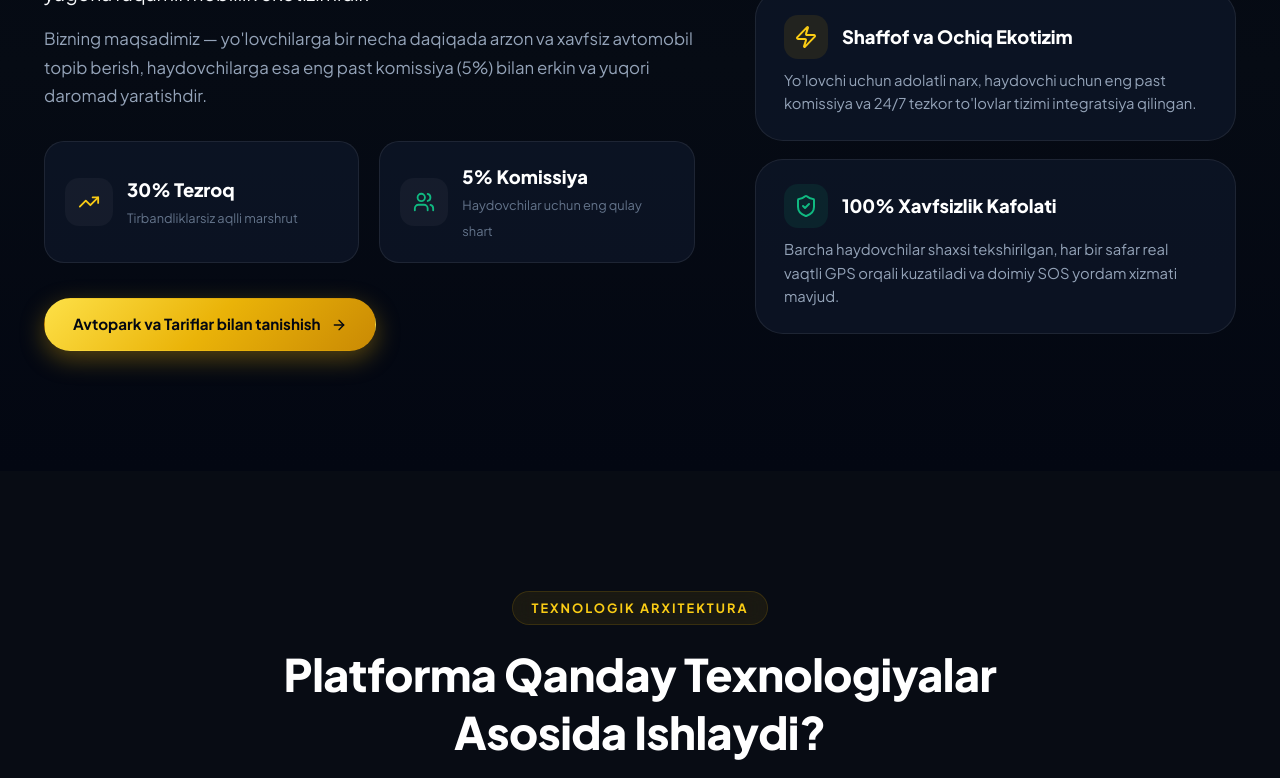
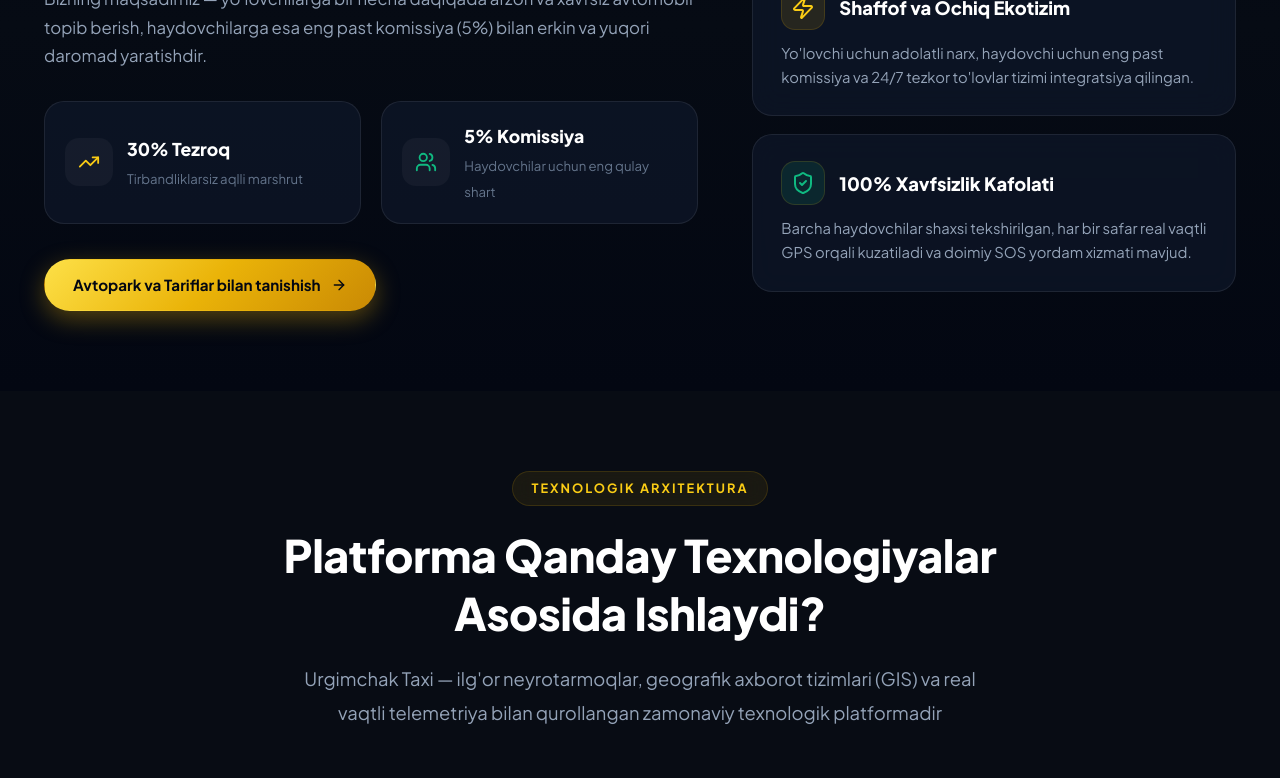
Before and after one commit to humoyun1773/taxi-landing-web, a React (Vite) app: page / in a window 1280 px wide. Shown: the part 1140-1918 px from the top of the page. Built offline with nearby package versions, Linux system fonts and the light colour scheme.

Commit message:
fix: optimize section vertical spacing, eliminate large empty gaps between sections, and tighten grid alignment

```diff
--- a/src/index.css
+++ b/src/index.css
@@ -156,7 +156,7 @@
 }
 
 .section {
-  padding: 120px 0;
+  padding: clamp(55px, 7vw, 80px) 0;
   position: relative;
 }
 
@@ -186,7 +186,7 @@
 .section-title {
   text-align: center;
   max-width: 720px;
-  margin: 0 auto 70px;
+  margin: 0 auto clamp(32px, 4.5vw, 48px);
 }
 
 .section-title.text-left {
@@ -980,14 +980,13 @@
    ABOUT PROJECT SECTION
    ========================================================================== */
 .about-project {
-  padding: 120px 0;
   position: relative;
 }
 
 .about-grid {
   display: grid;
   grid-template-columns: 1.15fr 0.85fr;
-  gap: 60px;
+  gap: clamp(32px, 4.5vw, 54px);
   align-items: center;
 }
 
@@ -1030,18 +1029,24 @@
   display: flex;
   align-items: center;
   justify-content: center;
+  flex-shrink: 0;
 }
 
 .about-metric strong {
   display: block;
-  font-size: 1.15rem;
+  font-size: 1.1rem;
   font-weight: 800;
   color: var(--text-white);
+  margin-bottom: 2px;
 }
 
 .about-metric span {
-  font-size: 0.8rem;
+  font-size: 0.825rem;
   color: var(--text-muted);
+}
+
+.about-cta-group {
+  margin-top: 10px;
 }
 
 .about-card-showcase {
@@ -1053,13 +1058,14 @@
 .about-feature-box {
   background: var(--bg-card);
   border: 1px solid var(--border-glass);
-  padding: 24px 28px;
-  border-radius: var(--radius-xl);
+  border-radius: var(--radius-lg);
+  padding: 26px 28px;
   transition: var(--transition);
+  backdrop-filter: blur(14px);
 }
 
 .about-feature-box:hover {
-  border-color: var(--border-gold);
+  border-color: var(--gold-400);
   transform: translateX(6px);
   background: var(--bg-card-hover);
 }
@@ -1068,27 +1074,29 @@
   display: flex;
   align-items: center;
   gap: 14px;
-  margin-bottom: 10px;
+  margin-bottom: 12px;
 }
 
 .feat-icon {
   width: 44px;
   height: 44px;
   border-radius: var(--radius-md);
-  background: rgba(59, 130, 246, 0.1);
-  color: #3B82F6;
+  background: rgba(234, 179, 8, 0.08);
+  border: 1px solid var(--border-gold-subtle);
+  color: var(--gold-400);
   display: flex;
   align-items: center;
   justify-content: center;
+  flex-shrink: 0;
 }
 
 .feat-icon.gold {
-  background: rgba(234, 179, 8, 0.1);
+  background: rgba(234, 179, 8, 0.12);
   color: var(--gold-400);
 }
 
 .feat-icon.green {
-  background: rgba(16, 185, 129, 0.1);
+  background: rgba(16, 185, 129, 0.12);
   color: var(--emerald);
 }
 
@@ -1108,7 +1116,7 @@
    TECH ARCHITECTURE SECTION
    ========================================================================== */
 .tech-section {
-  padding: 120px 0;
+  position: relative;
 }
 
 .tech-grid {
```
